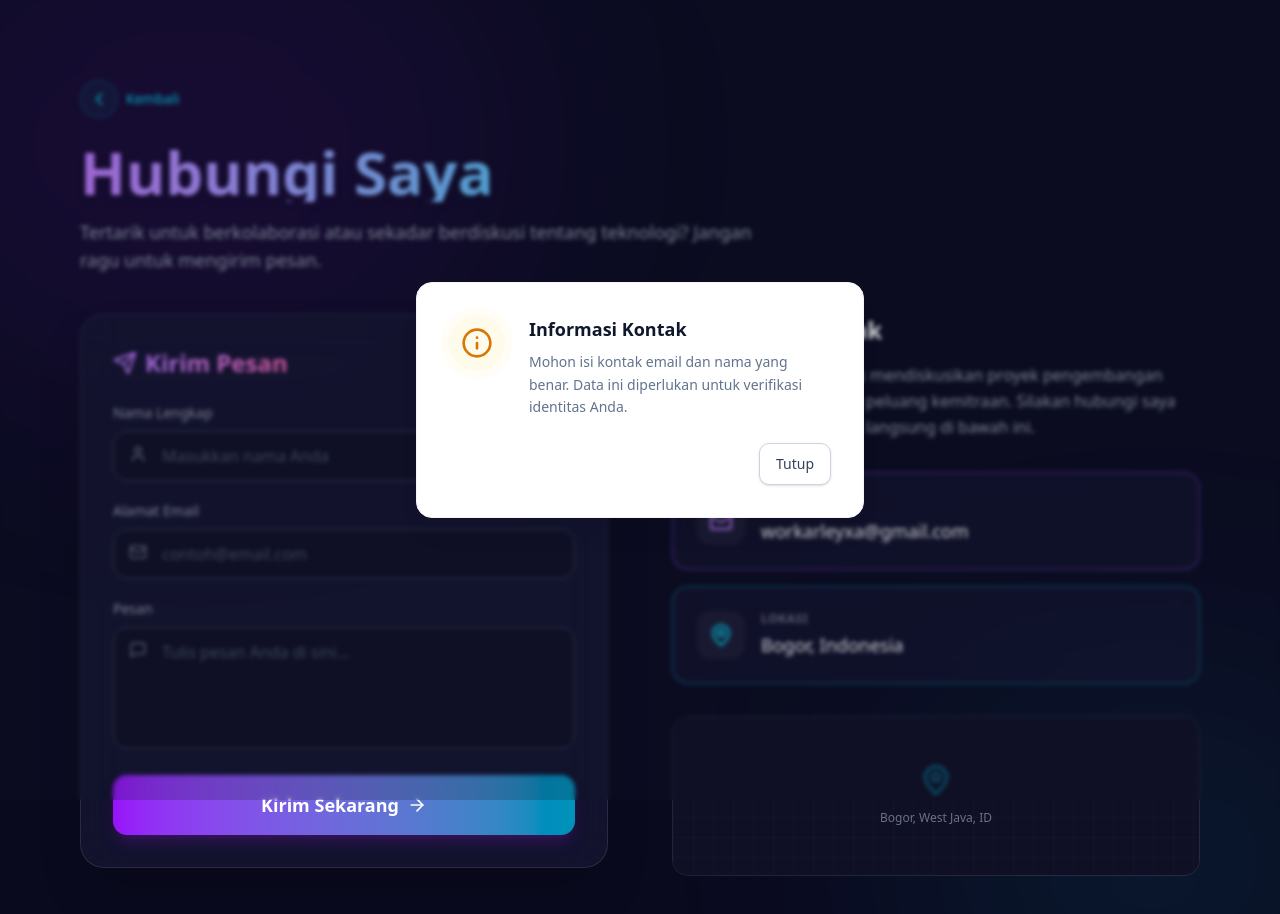
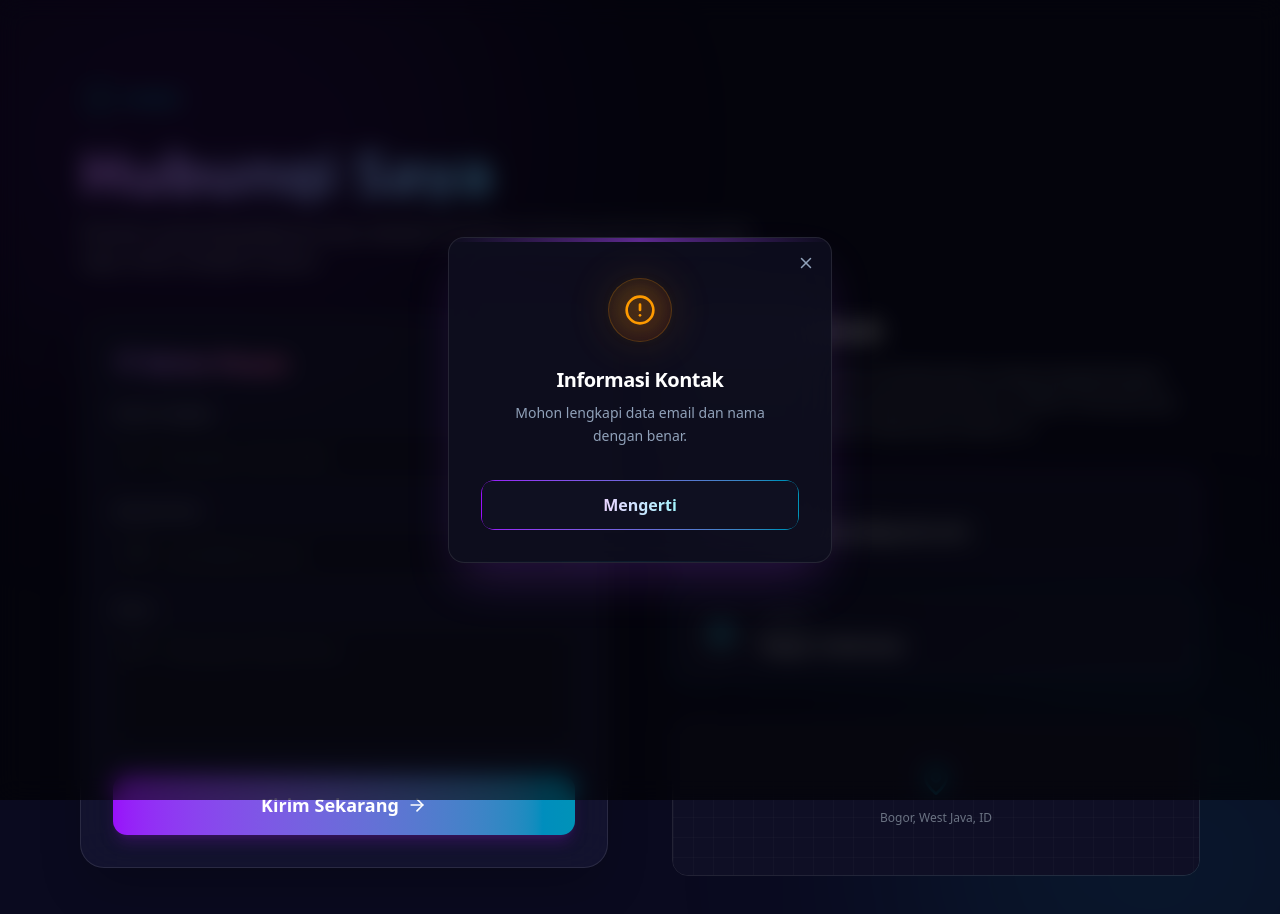
Before and after one commit to ArleyxaSyarif/Portofolio-Alek, a Next.js app: page /kontak in a window 1280 px wide. Shown: the top 914 px of the page. Built offline with nearby package versions, Linux system fonts and the light colour scheme.

Commit message:
update bagus modal warning

```diff
--- a/src/app/kontak/components/WarningModal.tsx
+++ b/src/app/kontak/components/WarningModal.tsx
@@ -1,7 +1,7 @@
 "use client";
 
 import React from "react";
-import { Info } from "lucide-react";
+import { AlertCircle, X } from "lucide-react";
 import { motion, AnimatePresence } from "framer-motion";
 
 interface WarningModalProps {
@@ -14,52 +14,71 @@ const WarningModal: React.FC<WarningModalProps> = ({ isVisible, onClose }) => {
         <AnimatePresence>
             {isVisible && (
                 <div className="fixed inset-0 z-50 flex items-center justify-center p-4">
-                    {/* Backdrop */}
+                    {/* Backdrop with stronger blur for focus */}
                     <motion.div
                         initial={{ opacity: 0 }}
                         animate={{ opacity: 1 }}
                         exit={{ opacity: 0 }}
                         onClick={onClose}
-                        className="absolute inset-0 bg-slate-900/20 backdrop-blur-[2px]"
+                        className="absolute inset-0 bg-black/60 backdrop-blur-md"
                     />
 
                     {/* Modal Content */}
                     <motion.div
-                        initial={{ opacity: 0, scale: 0.95 }}
-                        animate={{ opacity: 1, scale: 1 }}
-                        exit={{ opacity: 0, scale: 0.95 }}
-                        transition={{ duration: 0.2 }}
-                        className="relative w-full max-w-md rounded-2xl bg-white p-0 border border-gray-100 overflow-hidden transform"
-                        style={{
-                            boxShadow: "0 20px 25px -5px rgba(0, 0, 0, 0.05), 0 10px 10px -5px rgba(0, 0, 0, 0.01)"
-                        }}
+                        initial={{ opacity: 0, scale: 0.9, y: 20 }}
+                        animate={{ opacity: 1, scale: 1, y: 0 }}
+                        exit={{ opacity: 0, scale: 0.9, y: 20 }}
+                        transition={{ type: "spring", stiffness: 300, damping: 25 }}
+                        className="relative w-full max-w-sm overflow-hidden rounded-2xl border border-white/10 bg-[#0f1021]/80 backdrop-blur-xl shadow-2xl shadow-purple-500/20"
                     >
-                        <div className="flex flex-col sm:flex-row">
-                            <div className="flex justify-center sm:justify-start pt-8 sm:pt-8 sm:pl-8">
-                                <div className="flex h-14 w-14 items-center justify-center rounded-full bg-[#fffbeb] text-[#d97706] ring-8 ring-[#fffbeb]/50">
-                                    <Info size={32} />
+                        {/* Gradient Border/Glow Effect */}
+                        <div className="absolute inset-x-0 top-0 h-1 bg-gradient-to-r from-transparent via-purple-500 to-transparent opacity-50" />
+                        <div className="absolute inset-x-0 bottom-0 h-[1px] bg-gradient-to-r from-transparent via-cyan-500/30 to-transparent opacity-30" />
+
+                        {/* Close Button */}
+                        <button
+                            onClick={onClose}
+                            className="absolute top-3 right-3 p-1 rounded-full text-slate-400 hover:text-white hover:bg-white/10 transition-colors"
+                        >
+                            <X size={18} />
+                        </button>
+
+                        <div className="flex flex-col items-center text-center p-8 pt-10">
+                            {/* Animated Icon Container */}
+                            <motion.div
+                                initial={{ scale: 0, rotate: -45 }}
+                                animate={{ scale: 1, rotate: 0 }}
+                                transition={{ delay: 0.1, type: "spring", stiffness: 200 }}
+                                className="relative mb-6"
+                            >
+                                <div className="absolute inset-0 animate-pulse rounded-full bg-amber-500/20 blur-xl" />
+                                <div className="relative flex h-16 w-16 items-center justify-center rounded-full bg-gradient-to-br from-amber-500/10 to-orange-600/10 border border-amber-500/20 shadow-inner">
+                                    <AlertCircle className="text-amber-500 drop-shadow-[0_0_10px_rgba(245,158,11,0.5)]" size={32} />
                                 </div>
-                            </div>
-                            <div className="flex-1 p-8 sm:pl-6 text-center sm:text-left">
-                                <h3 className="text-lg font-semibold text-slate-900 mb-2 font-sans">
-                                    Informasi Kontak
-                                </h3>
-                                <p className="text-sm text-slate-500 leading-relaxed mb-6 font-sans">
-                                    Mohon isi kontak email dan nama yang benar. Data ini diperlukan untuk verifikasi identitas Anda.
-                                </p>
-                                <div className="flex flex-col-reverse sm:flex-row gap-3 sm:gap-4 justify-end">
-                                    <button
-                                        onClick={onClose}
-                                        className="inline-flex justify-center items-center px-4 py-2.5 rounded-lg border border-slate-300 bg-white text-sm font-medium text-slate-700 shadow-sm hover:bg-slate-50 focus:outline-none focus:ring-2 focus:ring-indigo-500 focus:ring-offset-2 transition-colors font-sans"
-                                    >
-                                        Tutup
-                                    </button>
+                            </motion.div>
 
+                            {/* Text Content */}
+                            <h3 className="text-xl font-bold text-white mb-2 tracking-tight">
+                                Informasi Kontak
+                            </h3>
+                            <p className="text-slate-400 text-sm leading-relaxed mb-8 max-w-[260px]">
+                                Mohon lengkapi data email dan nama dengan benar.
+                            </p>
+
+                            {/* Action Button */}
+                            <motion.button
+                                whileHover={{ scale: 1.02 }}
+                                whileTap={{ scale: 0.98 }}
+                                onClick={onClose}
+                                className="group relative w-full overflow-hidden rounded-xl bg-gradient-to-r from-purple-600 to-cyan-600 p-[1px] focus:outline-none focus:ring-2 focus:ring-cyan-400 focus:ring-offset-2 focus:ring-offset-[#0f1021]"
+                            >
+                                <div className="relative rounded-[10px] bg-[#0f1021] px-4 py-3 transition-all group-hover:bg-opacity-0">
+                                    <span className="bg-gradient-to-r from-purple-200 to-cyan-200 bg-clip-text font-semibold text-transparent group-hover:text-white transition-colors">
+                                        Mengerti
+                                    </span>
                                 </div>
-                            </div>
+                            </motion.button>
                         </div>
-                        {/* Decorative Gradient Line */}
-                        <div className="absolute top-0 left-0 w-full h-1 bg-gradient-to-r from-transparent via-indigo-500/20 to-transparent opacity-0"></div>
                     </motion.div>
                 </div>
             )}
```
